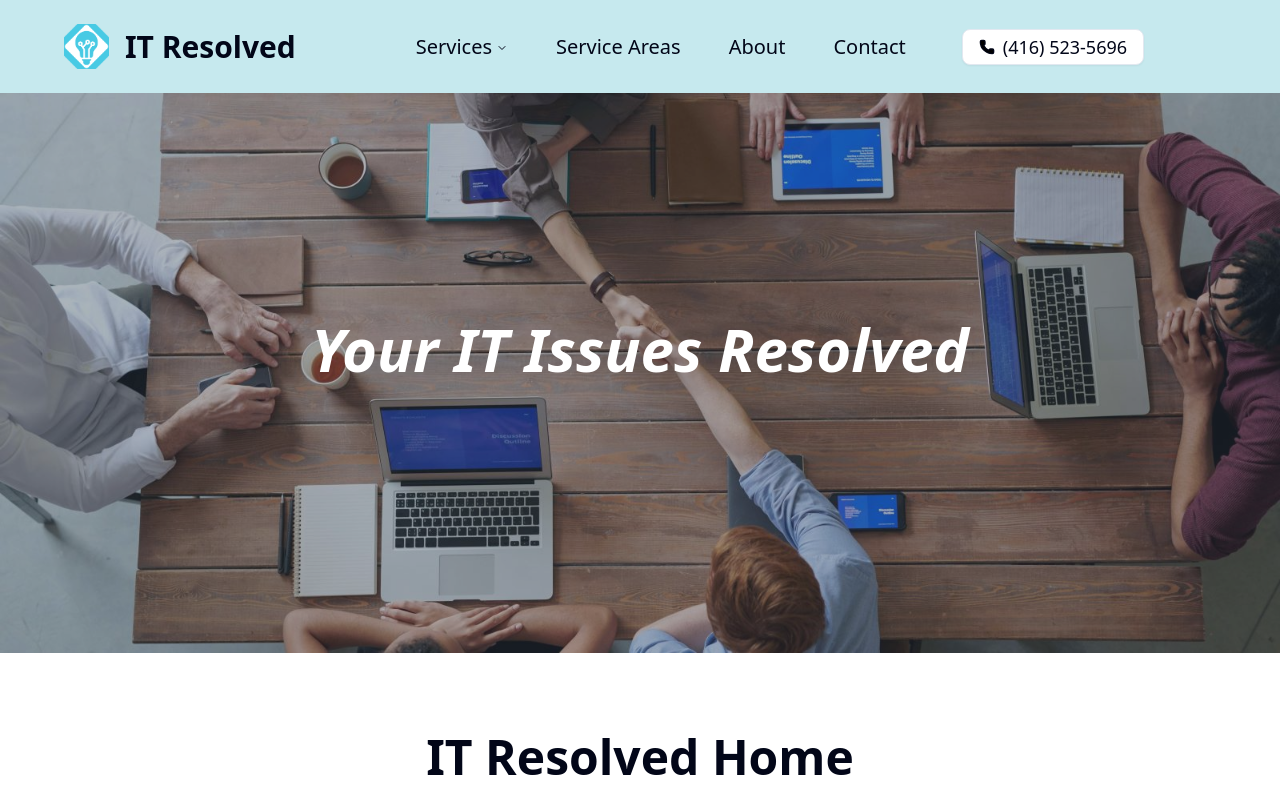
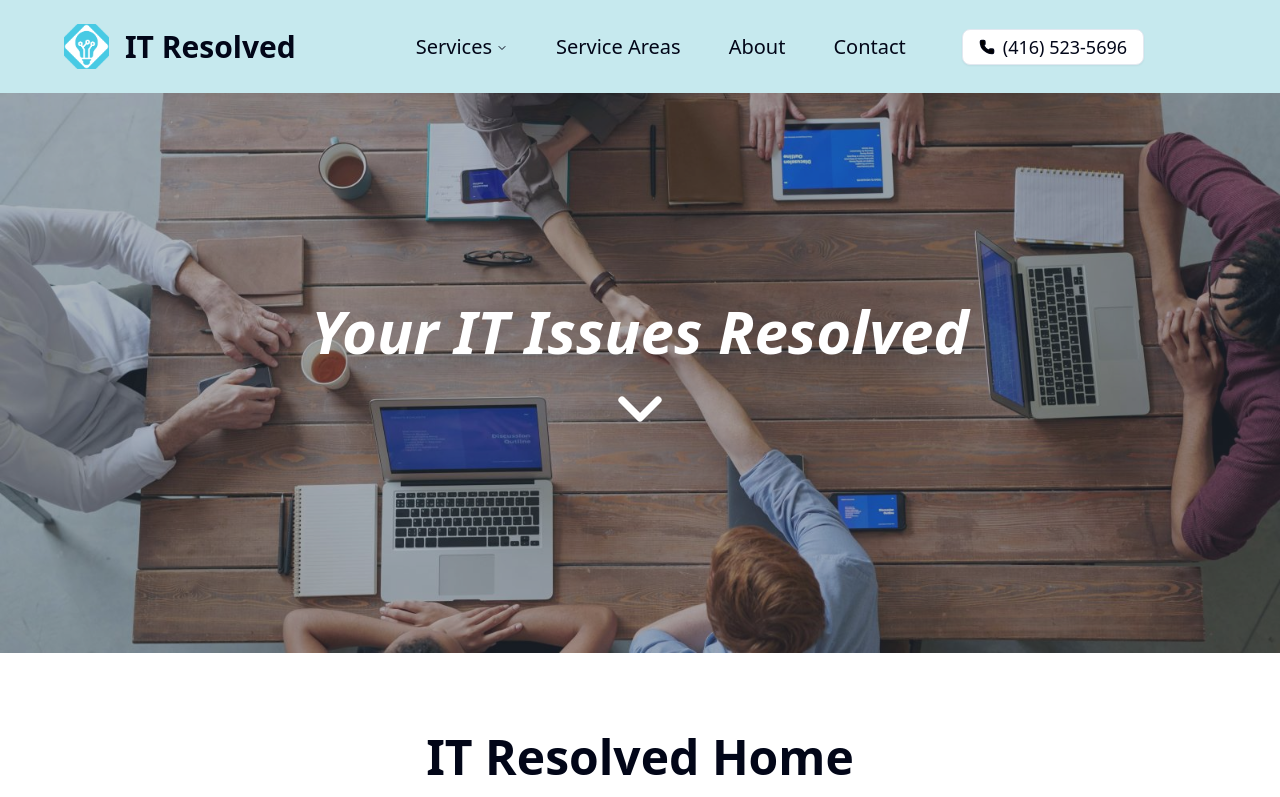
Before and after one commit to LucaCasola/IT-Resolved, a Next.js app: page / in a window 1280 px wide. Shown: the top 797 px of the page. Built offline with nearby package versions, Linux system fonts and the light colour scheme.

Commit message:
Add arrow in HeroBanner that takes user to first section on homepage
close #39

```diff
--- a/src/app/page.tsx
+++ b/src/app/page.tsx
@@ -17,10 +17,10 @@ export default function Home() {
   return (
     <main className="mt-0">
       <HeroBanner />
-      <div className="col">
+      <div id="scrollto" className="col scroll-mt-32">
         <h1>IT Resolved Home</h1>
         <p className="page-description">
-          Welcome to IT Resolved, your trusted partner for in-office tech support,
+          Welcome to IT Resolved, your trusted partner for in-office tech support
           and website development. I help businesses streamline operations, stay secure, and
           build an online presence.
         </p>
--- a/src/components/HeroBanner.tsx
+++ b/src/components/HeroBanner.tsx
@@ -1,13 +1,33 @@
 // src/components/HeroBanner.tsx
 
+"use client"
+
 import Image from "next/image"
+
+// UI component from shadcn/ui
 import { AspectRatio } from "@radix-ui/react-aspect-ratio";
+
+import { ChevronDownIcon } from "lucide-react";  // Icon
 
 export default function HeroBanner() {
   return (
     <section className="relative">
       <div className="absolute z-8 inset-0 bg-gray-700 opacity-40"></div>
-      <h2 className="absolute z-9 inset-0 flex items-center justify-center text-white font-bold italic text-center text-3xl md:text-4xl lg:text-4xl xl:text-6xl">Your IT Issues Resolved</h2>
+      <div className="absolute inset-0 z-9 col justify-center">
+        <h2 className="text-white m-0! font-bold italic text-3xl md:text-4xl lg:text-4xl xl:text-6xl">Your IT Issues Resolved</h2>
+        <ChevronDownIcon
+          className="size-8 md:size-12 lg:size-12 xl:size-18 hover:transition-transform duration-300 hover:translate-y-3"
+          aria-hidden="true"
+          color="white"
+          strokeWidth={2.4}
+          onClick={() => {
+            var element = document.getElementById("scrollto");
+            if (element) {
+              element.scrollIntoView({block: "start", behavior: 'smooth'});
+            }
+          }}
+        />
+      </div>
       <AspectRatio ratio={16 / 7}>
         <Image
           src="/images/it-resolved-hero.jpg"
```
